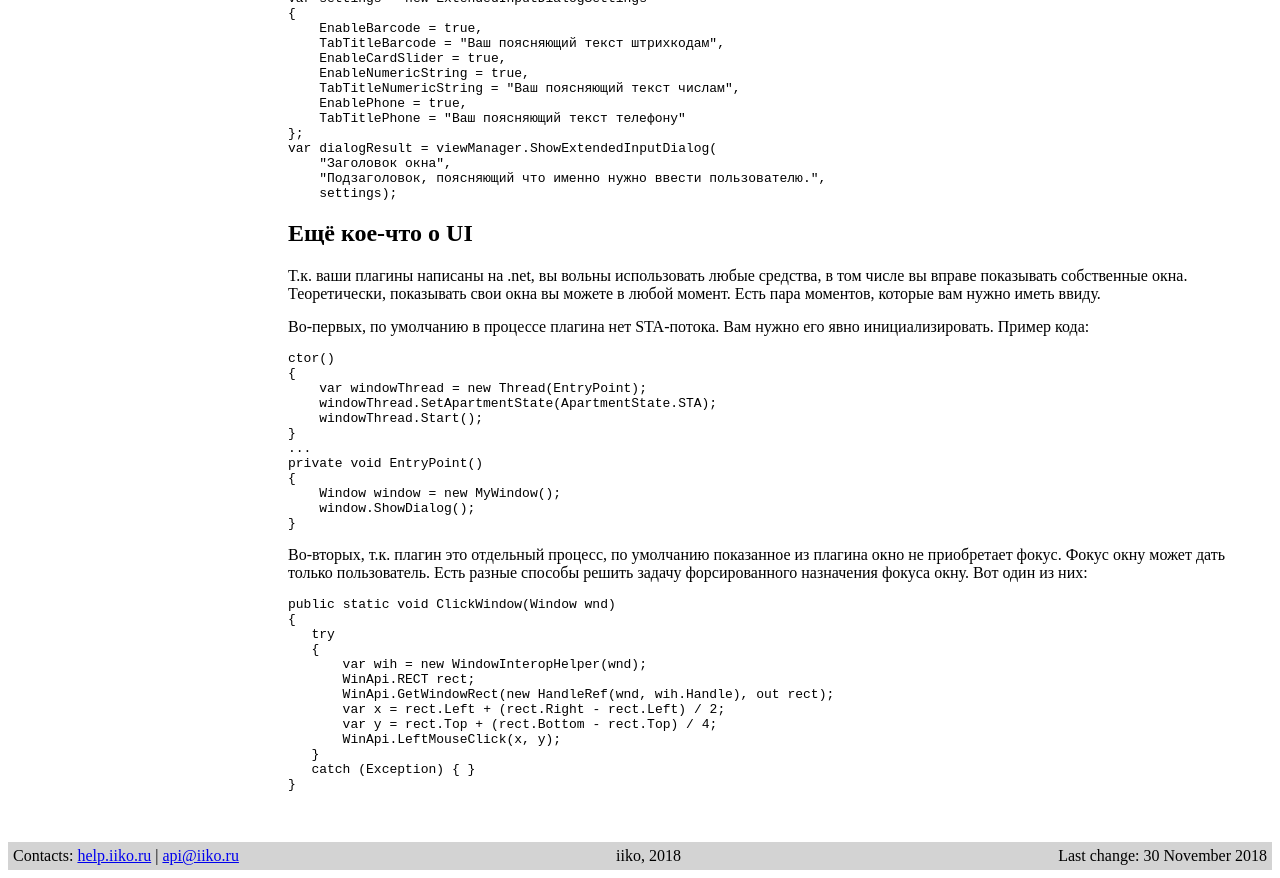
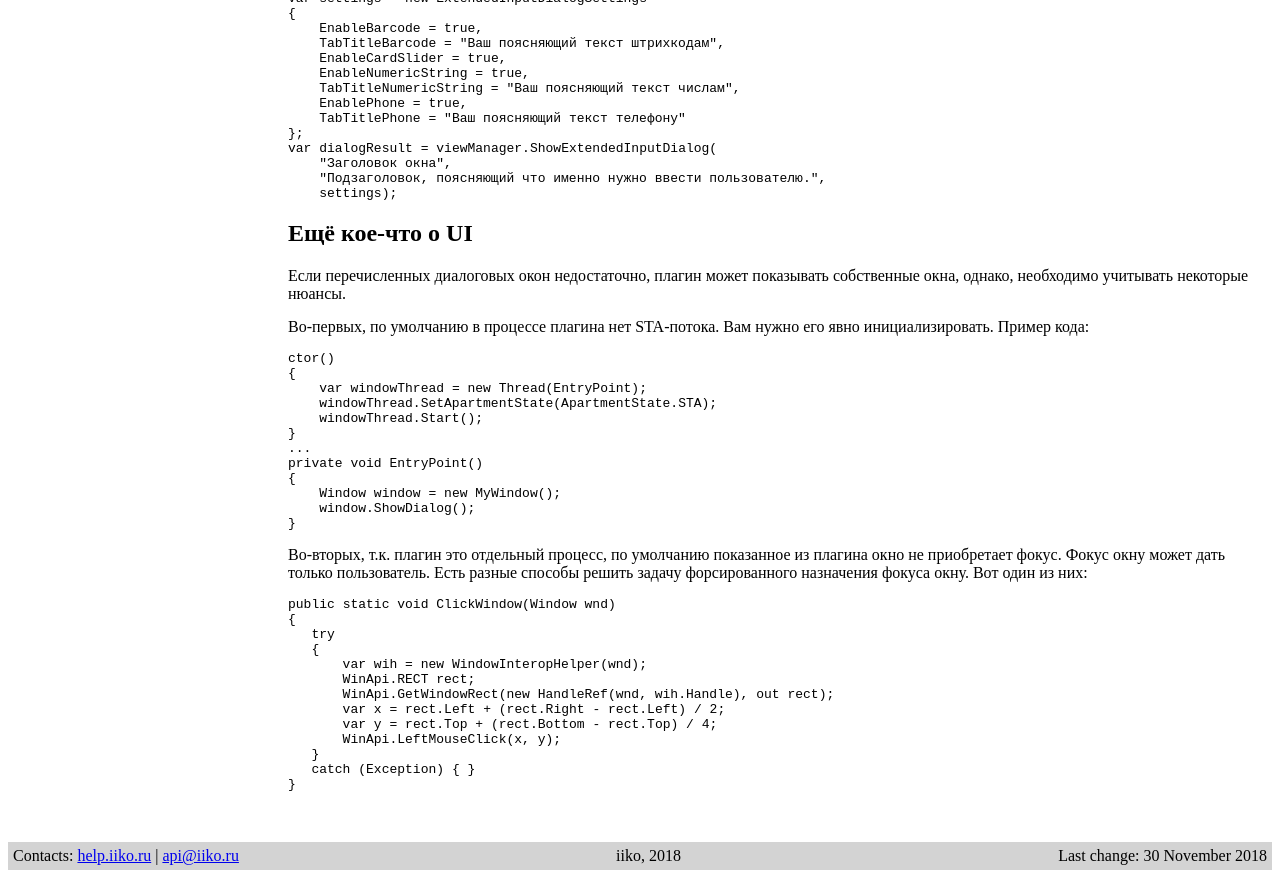
Before and after one commit to iiko/front.api.doc, a Jekyll site: the page built from v6/ru/ViewManager.md, in a window 1280 px wide and 900 px high, scrolled down 4848 px, cut to the strip 22-900 px from the top of the window. Built offline with Jekyll 4.4.1, drawn with Linux system fonts in a browser that asks for light colours.

Commit message:
Update v6/ru/ViewManager.md
Co-Authored-By: ierof <babasya@gmail.com>

````diff
--- a/v6/ru/ViewManager.md
+++ b/v6/ru/ViewManager.md
@@ -115,7 +115,7 @@ var dialogResult = viewManager.ShowExtendedInputDialog(
 ```
 
 ## Ещё кое-что о UI
-Т.к. ваши плагины написаны на .net, вы вольны использовать любые средства, в том числе вы вправе показывать собственные окна. Теоретически, показывать свои окна вы можете в любой момент. Есть пара моментов, которые вам нужно иметь ввиду.
+Если перечисленных диалоговых окон недостаточно, плагин может показывать собственные окна, однако, необходимо учитывать некоторые нюансы.
 
 Во-первых, по умолчанию в процессе плагина нет STA-потока. Вам нужно его явно инициализировать. Пример кода:
 
````
